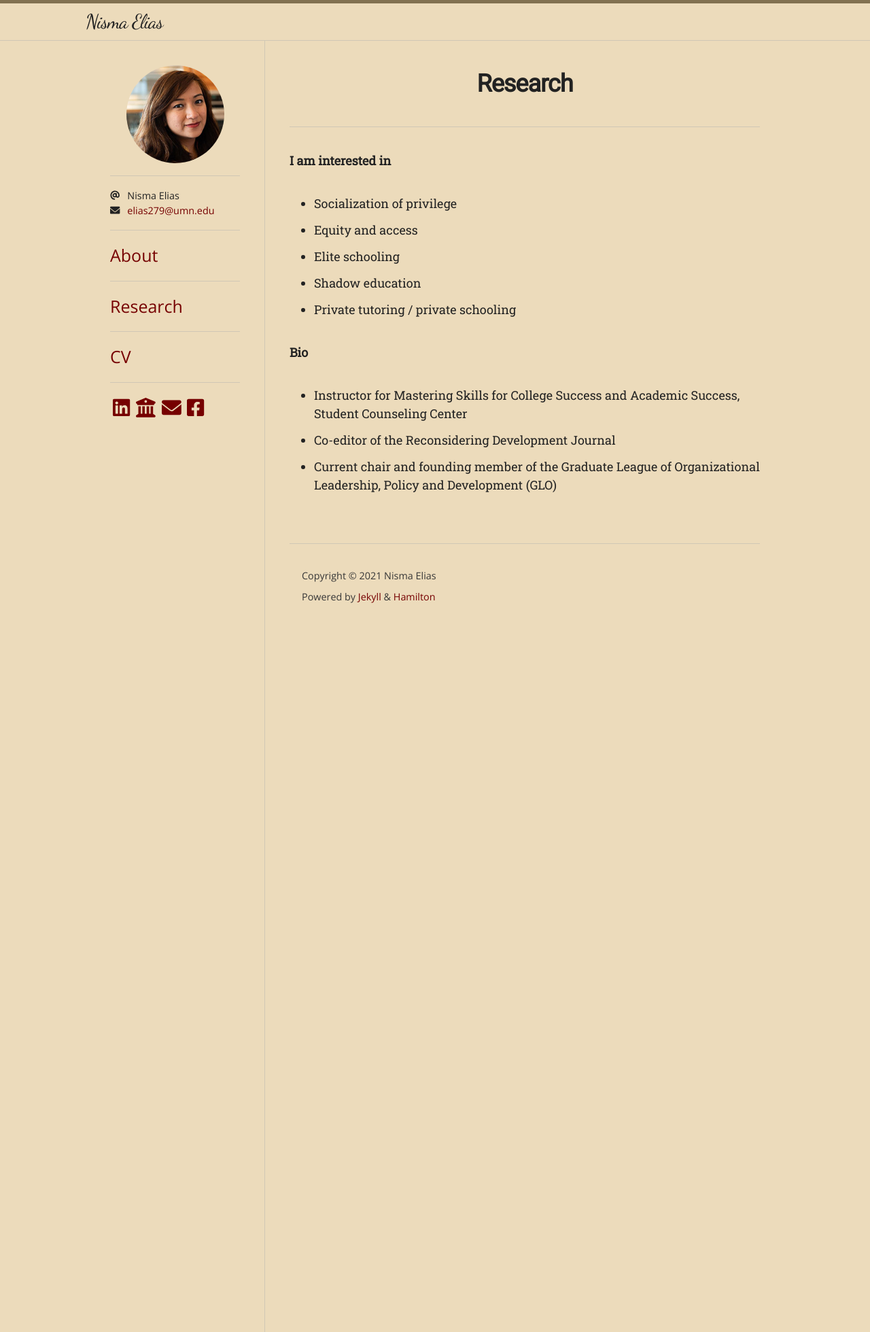
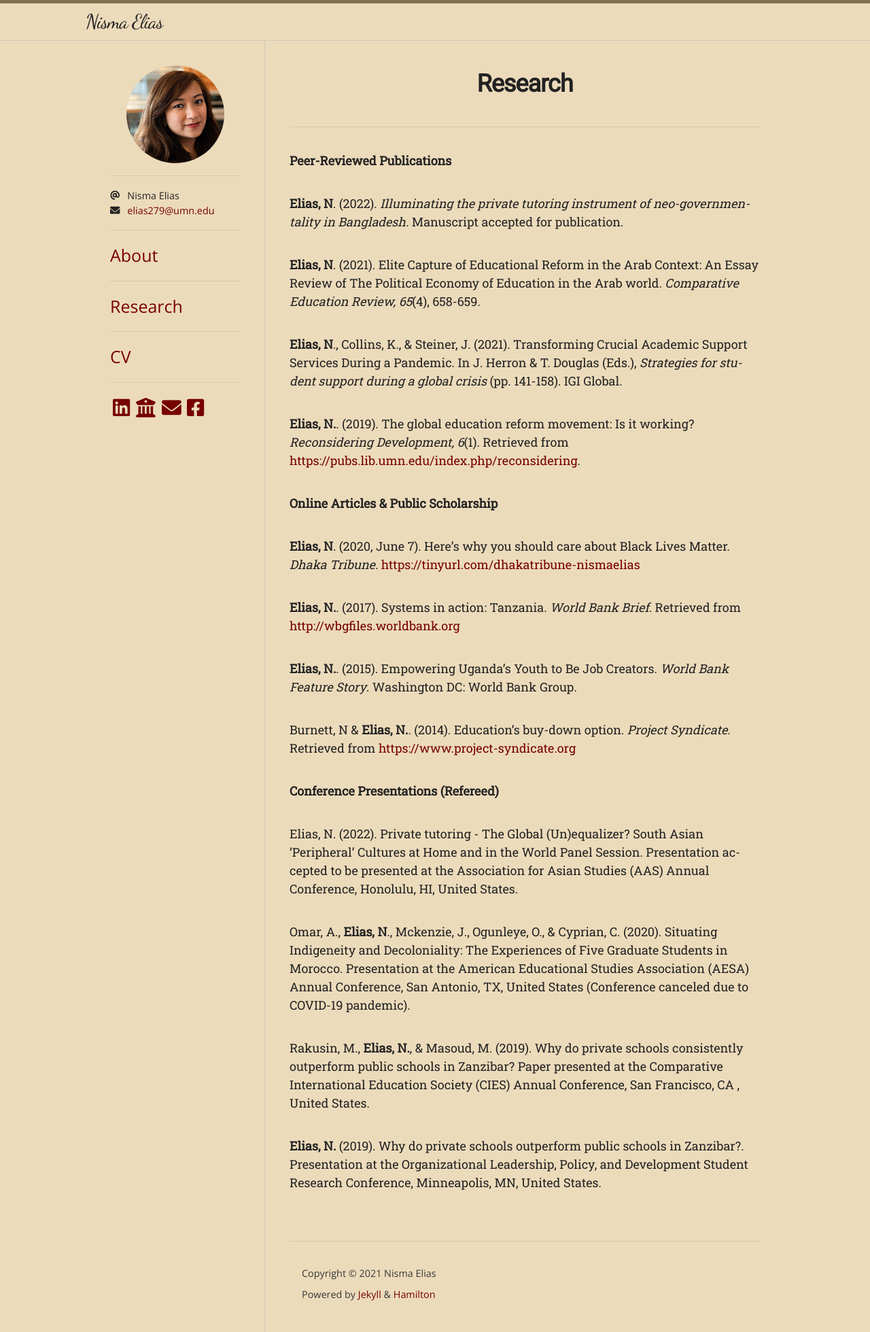
Before and after one commit to nismaelias/nismaelias.github.io, a Jekyll site: the page built from research.md, in a window 1280 px wide. Shown: the whole page at 68% size. Built offline with Jekyll 4.4.1, drawn with Linux system fonts in a browser that asks for light colours; some web fonts are replaced.

Commit message:
Update from Forestry.io Nisma Elias updated research.md

```diff
--- a/research.md
+++ b/research.md
@@ -4,16 +4,32 @@ title: Research
 permalink: "/research/"
 
 ---
-**I am interested in**
+**Peer-Reviewed Publications**
 
-* Socialization of privilege
-* Equity and access
-* Elite schooling
-* Shadow education
-* Private tutoring / private schooling
+**Elias, N**. (2022). _Illuminating the private tutoring instrument of neo-governmentality in Bangladesh._ Manuscript accepted for publication.
 
-**Bio**
+**Elias, N**. (2021). Elite Capture of Educational Reform in the Arab Context: An Essay Review of The Political Economy of Education in the Arab world. _Comparative Education Review, 65_(4), 658-659.
 
-* Instructor for Mastering Skills for College Success and Academic Success, Student Counseling Center
-* Co-editor of the Reconsidering Development Journal
-* Current chair and founding member of the Graduate League of Organizational Leadership, Policy and Development (GLO)
+**Elias, N**., Collins, K., & Steiner, J. (2021). Transforming Crucial Academic Support Services During a Pandemic. In J. Herron & T. Douglas (Eds.), _Strategies for student support during a global crisis_ (pp. 141-158). IGI Global.
+
+**Elias, N.**. (2019). The global education reform movement: Is it working? _Reconsidering Development, 6_(1). Retrieved from [https://pubs.lib.umn.edu/index.php/reconsidering](https://pubs.lib.umn.edu/index.php/reconsidering "https://pubs.lib.umn.edu/index.php/reconsidering").
+
+**Online Articles & Public Scholarship**
+
+**Elias, N**. (2020, June 7). Here’s why you should care about Black Lives Matter. _Dhaka Tribune._ [https://tinyurl.com/dhakatribune-nismaelias](https://tinyurl.com/dhakatribune-nismaelias "https://tinyurl.com/dhakatribune-nismaelias")
+
+**Elias, N.**. (2017). Systems in action: Tanzania. _World Bank Brief_. Retrieved from [http://wbgfiles.worldbank.org](http://wbgfiles.worldbank.org "http://wbgfiles.worldbank.org")
+
+**Elias, N.**. (2015). Empowering Uganda’s Youth to Be Job Creators. _World Bank Feature Story_. Washington DC: World Bank Group.
+
+Burnett, N & **Elias, N.**. (2014). Education’s buy-down option. _Project Syndicate_. Retrieved from [https://www.project-syndicate.org](https://www.project-syndicate.org "https://www.project-syndicate.org")
+
+**Conference Presentations (Refereed)**
+
+Elias, N. (2022). Private tutoring - The Global (Un)equalizer? South Asian 'Peripheral' Cultures at Home and in the World Panel Session. Presentation accepted to be presented at the Association for Asian Studies (AAS) Annual Conference, Honolulu, HI, United States.
+
+Omar, A., **Elias, N**., Mckenzie, J., Ogunleye, O., & Cyprian, C. (2020). Situating Indigeneity and Decoloniality: The Experiences of Five Graduate Students in Morocco. Presentation at the American Educational Studies Association (AESA) Annual Conference, San Antonio, TX, United States (Conference canceled due to COVID-19 pandemic).
+
+Rakusin, M., **Elias, N.**, & Masoud, M. (2019). Why do private schools consistently outperform public schools in Zanzibar? Paper presented at the Comparative International Education Society (CIES) Annual Conference, San Francisco, CA , United States.
+
+**Elias, N.** (2019). Why do private schools outperform public schools in Zanzibar?. Presentation at the Organizational Leadership, Policy, and Development Student Research Conference, Minneapolis, MN, United States.
```
